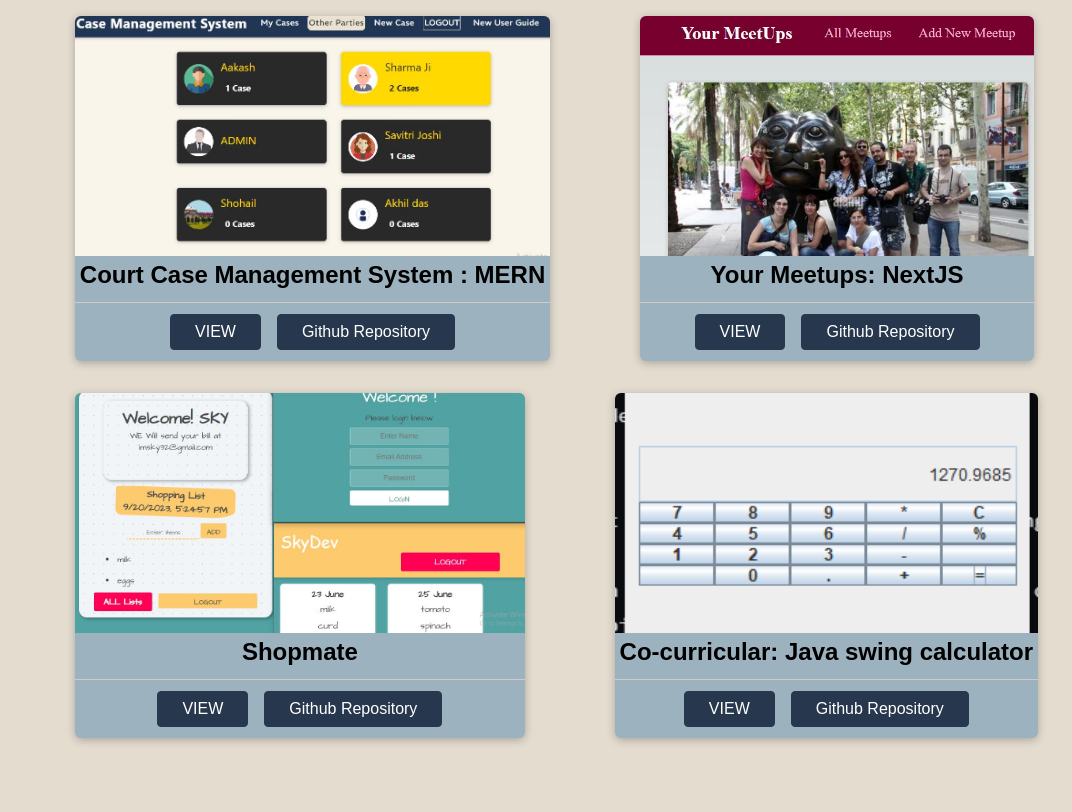
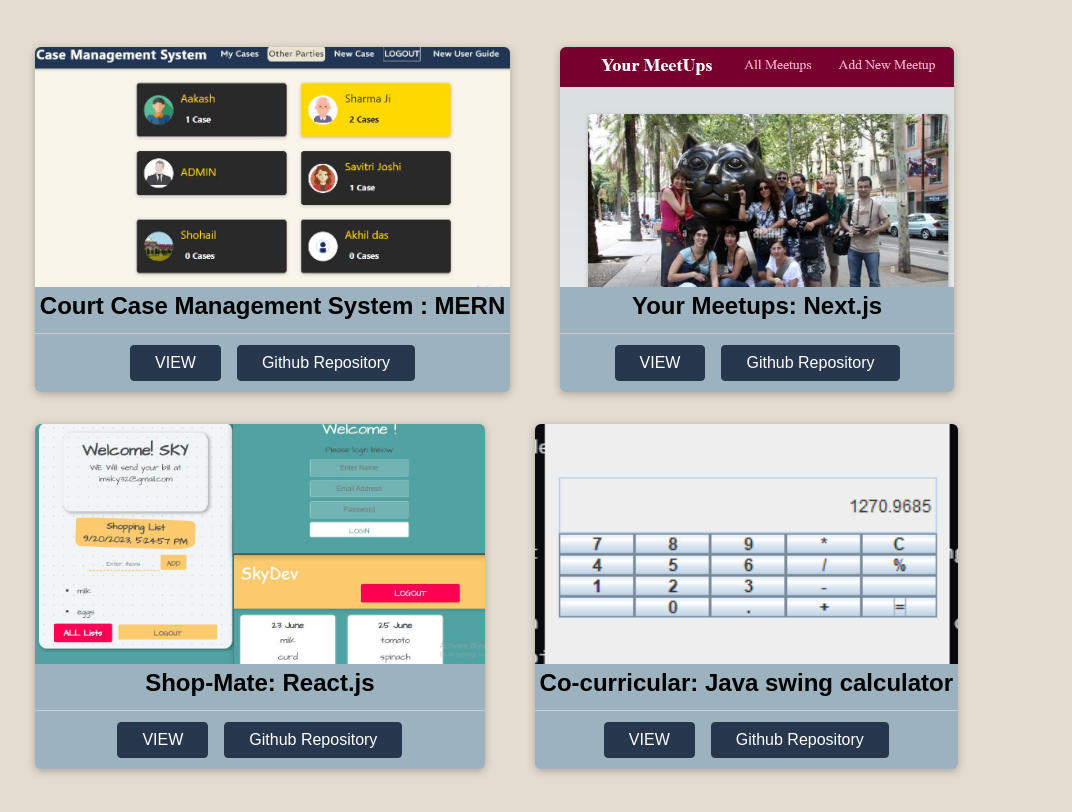
Before and after one commit to Aakash-mishra2/Portfolio, a React (Create React App) app: page /projects in a window 1280 px wide. Shown: the top 812 px of the page, without its empty margins (79-1151 px from the left). Built offline with nearby package versions, Linux system fonts and the light colour scheme; a web font is replaced by a local one.

Commit message:
projects scale up, name update

```diff
--- a/src/projects/AllProjects.js
+++ b/src/projects/AllProjects.js
@@ -9,7 +9,7 @@ export default function AllProjects() {
         {
             id: 'thl234',
             title: 'Court Case Management System : MERN',
-            description: "Full MERN Stack web application to manage pending court cases for citizens and register new case applications online. BACKEND REPO: https://github.com/Aakash-mishra2/CCMS-backEnd",
+            description: "Full MERN Stack web application to manage pending court cases for citizens and register new case applications online. BACKEND: https://github.com/Aakash-mishra2/CCMS-backEnd",
             image: ccms,
             projectUrl: 'https://yourccms.netlify.app/',
             gitURL: 'https://github.com/Aakash-mishra2/CCMS-reactjs-front-end',
@@ -17,7 +17,7 @@ export default function AllProjects() {
         },
         {
             id: 'mu322',
-            title: 'Your Meetups: NextJS',
+            title: 'Your Meetups: Next.js',
             description: " A full stack meetup storing album. Create meetup memories and share to your new network.",
             projectUrl: 'https://nextjs-typescript-project-three.vercel.app/',
             image: metup,
@@ -26,7 +26,7 @@ export default function AllProjects() {
         },
         {
             id: 'thl234',
-            title: 'Shopmate',
+            title: 'Shop-Mate: React.js',
             description: "Dynamic Shopping list web app to add and remove items. Save your shopping lists for future.",
             projectUrl: 'https://shopmate-sky.netlify.app/',
             image: shopm,
--- a/src/projects/components/ProjectItem.js
+++ b/src/projects/components/ProjectItem.js
@@ -29,7 +29,7 @@ export default function CaseItem(props) {
 
             </Modal>
             <React.Fragment>
-                <ul className="project-item">
+                <li className="project-item">
                     <Card className="project-item__content">
                         <div className="project-item__image">
                             <img src={props.image} alt={props.title} />
@@ -43,7 +43,7 @@ export default function CaseItem(props) {
                             <Button href={props.github} target="_blank"> Github Repository </Button>
                          </div>
                     </Card>
-                </ul>
+                </li>
             </React.Fragment>
         </div>
     );
--- a/src/projects/styles/ProjectItem.css
+++ b/src/projects/styles/ProjectItem.css
@@ -4,10 +4,19 @@
   margin-left: 50px;
   font-family: 'REM', sans-serif;
 }
-
+.project-item:hover,
+.project-item:active{
+  transform: scale(1.15);
+}
 .project-item__content {
   padding: 0;
   background-color: #9db2bf;
+}
+
+.project-item__content:active,
+.project-item__content:hover{
+  background-color: #5c8374;
+  color: #f8f0e5;
 }
 
 .project-item__info {
--- a/src/projects/styles/ProjectList.css
+++ b/src/projects/styles/ProjectList.css
@@ -1,6 +1,6 @@
 .project-list {
   list-style: none;
-  margin: 0 auto;
+  margin: 2.456% auto;
   padding: 0;
   width: 90%;
   max-width: auto;
```
